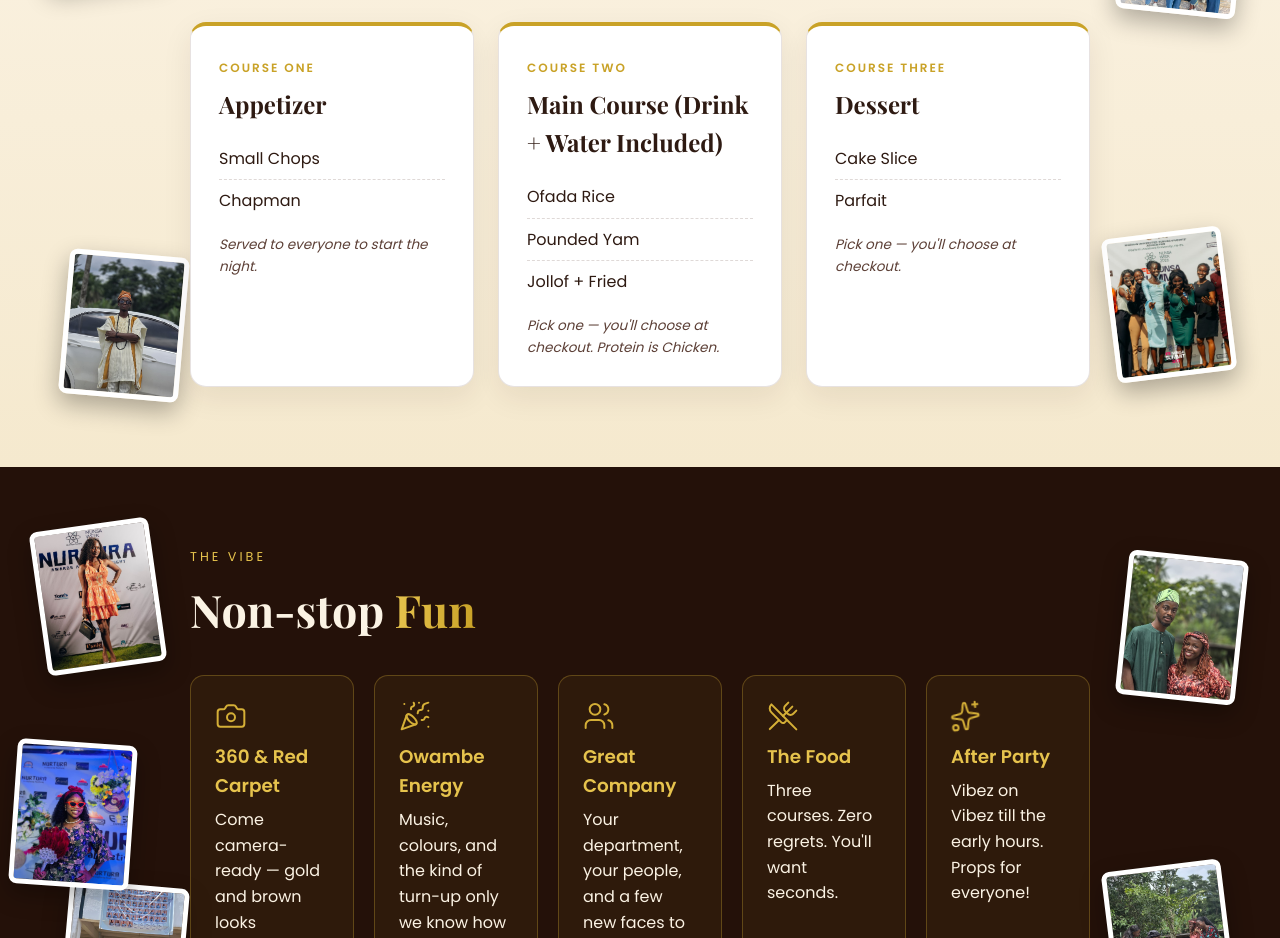
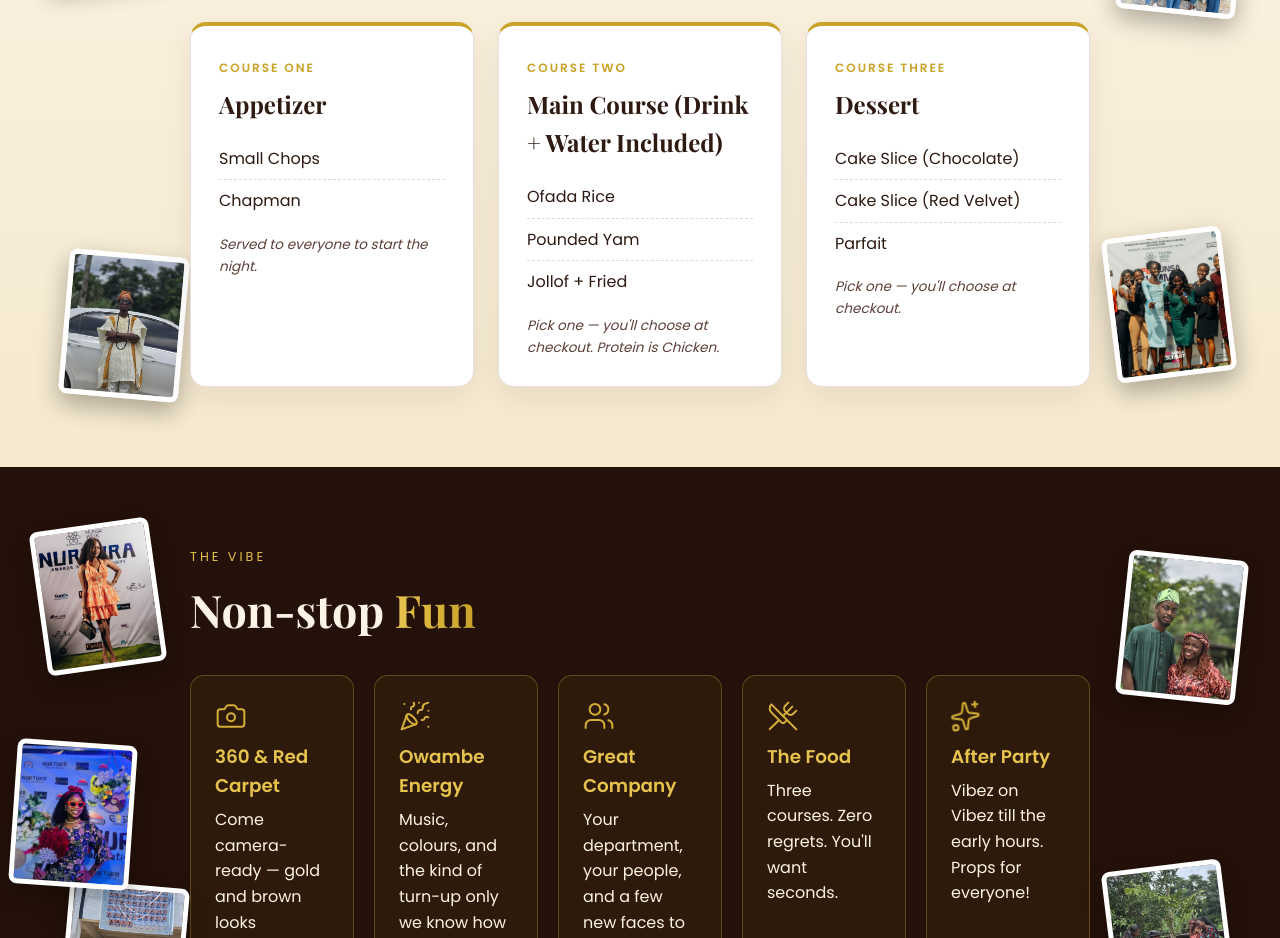
Before and after one commit to oadeniran/mee-nursing-dinner, a Next.js app: page / in a window 1280 px wide. Shown: the part 1780-2718 px from the top of the page. Built offline with nearby package versions, Linux system fonts and the light colour scheme.

Commit message:
quick additions

```diff
--- a/src/app/globals.css
+++ b/src/app/globals.css
@@ -601,6 +601,8 @@ section { padding: 5rem 1.25rem; }
 .sponsor-btn.light { background: rgba(212,175,55,.15); color: var(--gold-300); border: 1.5px solid var(--gold-400); }
 .sponsor-btn.light:hover { background: rgba(212,175,55,.25); }
 
+.required { color: var(--gold-300); font-size: .85rem; margin-top: 1.5rem; }
+
 @media (max-width: 720px) {
   .sponsor-side { padding: 2.5rem 1.5rem; }
 }
--- a/src/app/page.tsx
+++ b/src/app/page.tsx
@@ -213,7 +213,8 @@ export default function Home() {
               <span className="course-tag">Course Three</span>
               <h3>Dessert</h3>
               <ul>
-                <li>Cake Slice</li>
+                <li>Cake Slice (Chocolate)</li>
+                <li>Cake Slice (Red Velvet)</li>
                 <li>Parfait</li>
               </ul>
               <p className="pick-note">Pick one — you&apos;ll choose at checkout.</p>
--- a/src/app/pay/page.tsx
+++ b/src/app/pay/page.tsx
@@ -341,13 +341,13 @@ function MenuPicker({ who, value, onChange }: { who: string; value: Menu; onChan
   return (
     <div className="menu-block">
       <h4>{who}</h4>
-      <p className="menu-sub">Main course</p>
+      <p className="menu-sub">Main course <span className="required">*</span></p>
       <div className="radio-row">
         {MAIN_COURSES.map((m) => (
           <button key={m} type="button" className={`radio-pill ${value.mainCourse === m ? "active" : ""}`} onClick={() => onChange({ ...value, mainCourse: m })}>{m}</button>
         ))}
       </div>
-      <p className="menu-sub">Dessert</p>
+      <p className="menu-sub">Dessert <span className="required">*</span></p>
       <div className="radio-row">
         {DESSERTS.map((d) => (
           <button key={d} type="button" className={`radio-pill ${value.dessert === d ? "active" : ""}`} onClick={() => onChange({ ...value, dessert: d })}>{d}</button>
--- a/src/lib/config.ts
+++ b/src/lib/config.ts
@@ -14,7 +14,7 @@ export const PRICING = {
 } as const;
 
 export const MAIN_COURSES = ["Ofada Rice", "Pounded Yam", "Jollof + Fried"] as const;
-export const DESSERTS = ["Cake Slice", "Parfait"] as const;
+export const DESSERTS = ["Cake Slice (Chocolate)", "Cake Slice (Red Velvet)", "Parfait"] as const;
 
 export type Dept = keyof typeof PRICING;
 export type TicketType = keyof (typeof PRICING)["nursing"];
```
